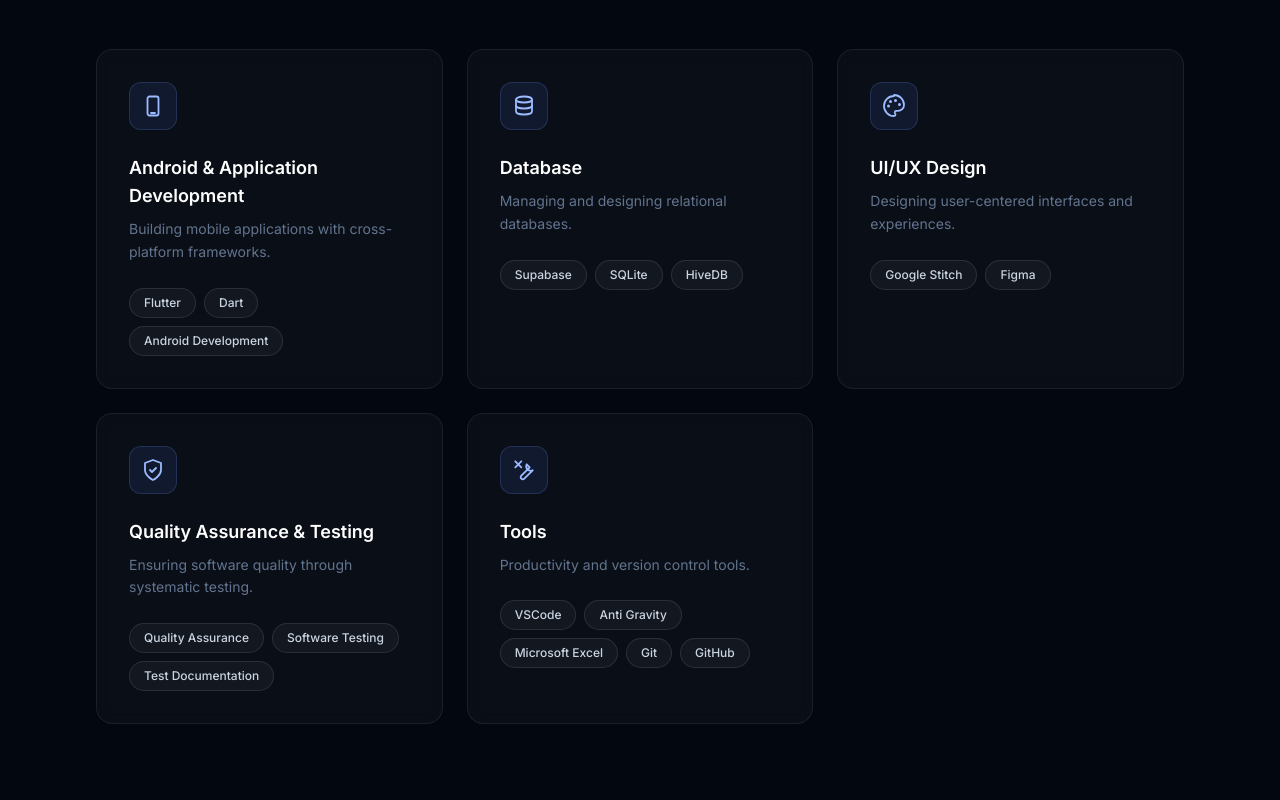
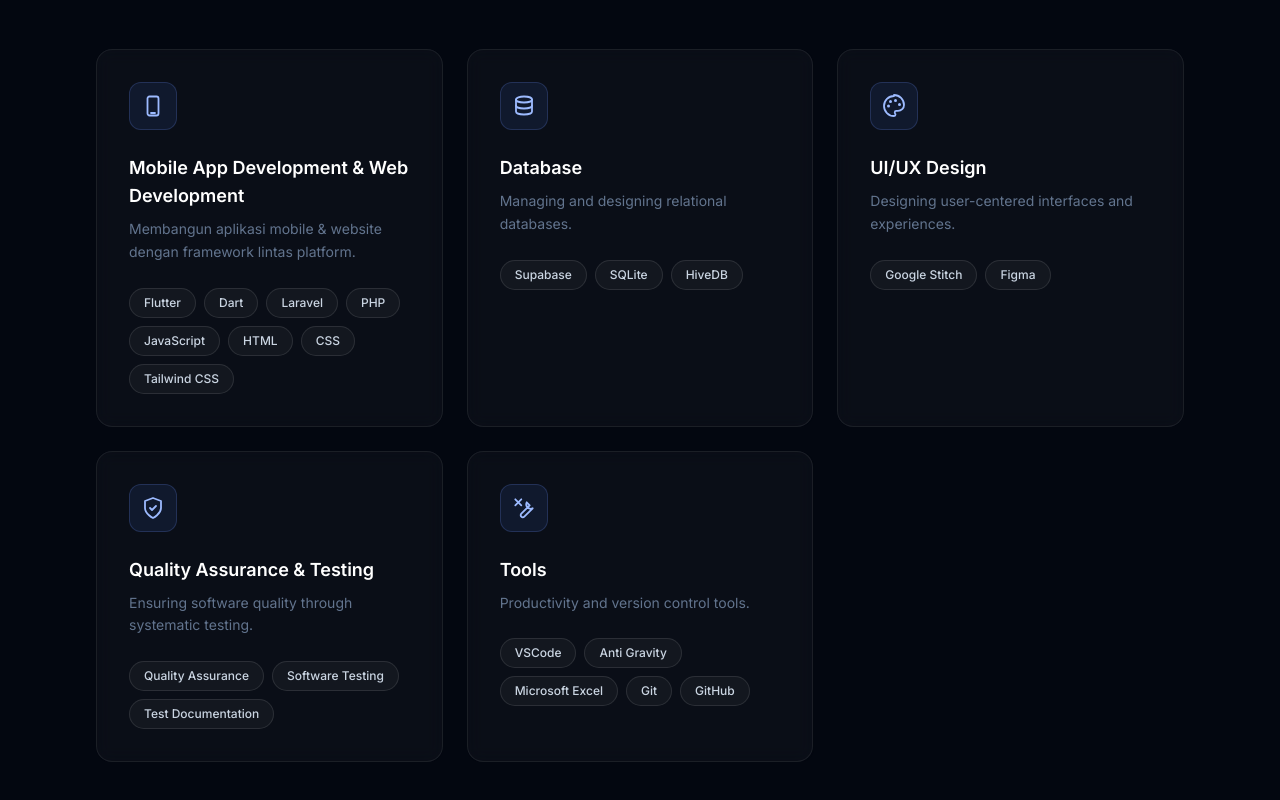
Before and after one commit to nzlvirza/portofolio-nazla-virza, a Vue app: page / in a window 1280 px wide. Shown: the part 1642-2442 px from the top of the page. Built offline with nearby package versions, Linux system fonts and the light colour scheme; a web font is replaced by a local one.

Commit message:
fix: update skill category name and improve descriptions in portfolio data

```diff
--- a/src/data/portfolio.js
+++ b/src/data/portfolio.js
@@ -89,10 +89,10 @@ export const portfolio = {
         },
         skills: [
             {
-                category: 'Android & Application Development',
+                category: 'Mobile App Development & Web Development',
                 icon: 'smartphone',
-                description: 'Building mobile applications with cross-platform frameworks.',
-                items: ['Flutter', 'Dart', 'Android Development'],
+                description: 'Membangun aplikasi mobile & website dengan framework lintas platform.',
+                items: ['Flutter', 'Dart', 'Laravel', 'PHP', 'JavaScript', 'HTML', 'CSS', 'Tailwind CSS'],
             },
             {
                 category: 'Database',
@@ -272,7 +272,7 @@ export const portfolio = {
                 category: 'Mobile App Development & Web Development',
                 icon: 'smartphone',
                 description: 'Membangun aplikasi mobile & website dengan framework lintas platform.',
-               items: ['Flutter', 'Dart', 'Laravel', 'PHP', 'JavaScript', 'HTML', 'CSS', 'Tailwind CSS'],
+                items: ['Flutter', 'Dart', 'Laravel', 'PHP', 'JavaScript', 'HTML', 'CSS', 'Tailwind CSS'],
             },
             {
                 category: 'Database',
```
